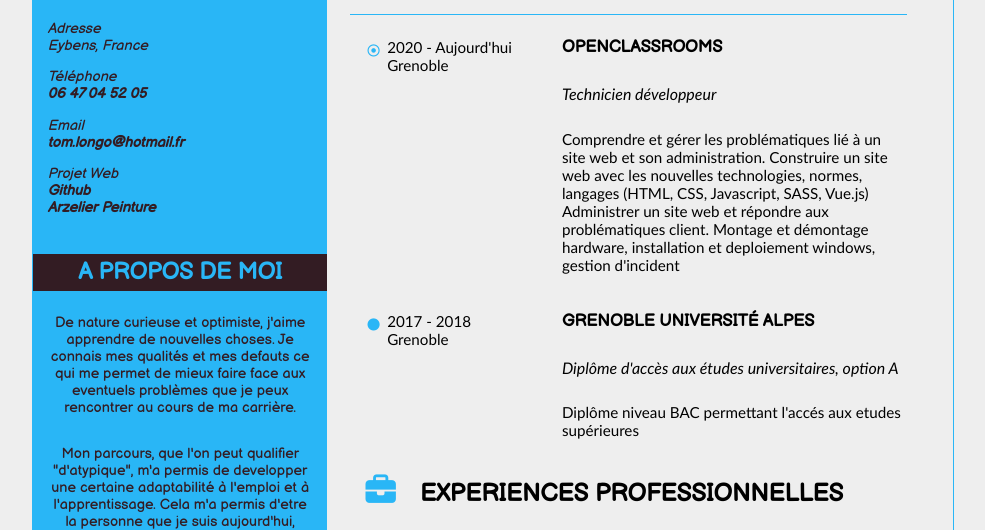
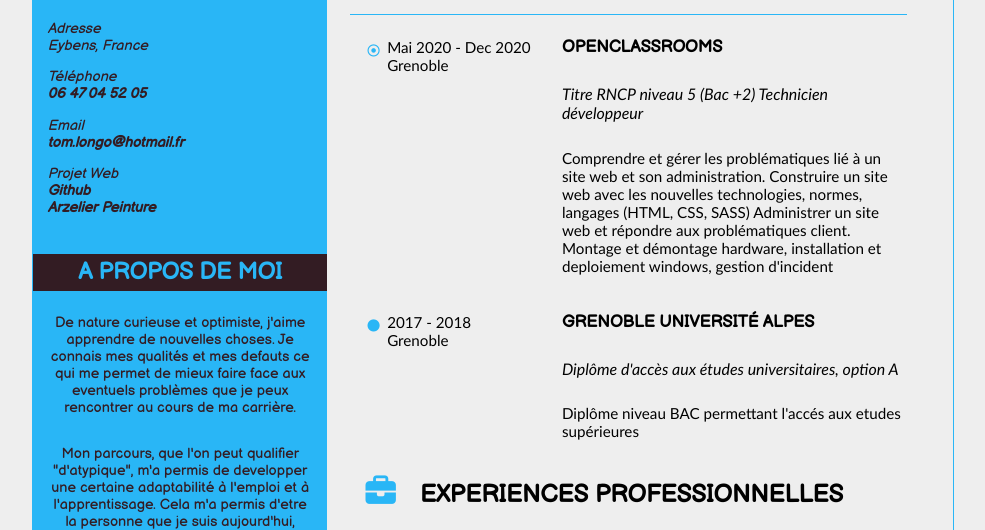
Before and after one commit to Matos-slack/CV-Html-Css-Responsive, a plain HTML site: page index.html in a window 1280 px wide. Shown: the part 256-786 px from the top of the page, without its empty margins (147-1132 px from the left). Drawn offline with Linux system fonts and the light colour scheme.

Commit message:
Update index.html

```diff
--- a/index.html
+++ b/index.html
@@ -93,7 +93,7 @@
                         <i class="far fa-dot-circle"></i>
 
                         <p class="main_contenu_date">
-                            2020 - Aujourd'hui
+                            Mai 2020 - Dec 2020
                             <br>
                             Grenoble
                         </p>
@@ -102,9 +102,9 @@
 
                             <h4>Openclassrooms</h4>
 
-                            <h5>Technicien développeur</h5>
+                            <h5>Titre RNCP niveau 5 (Bac +2) Technicien développeur</h5>
 
-                            <p>Comprendre et gérer les problématiques lié à un site web et son administration. Construire un site web avec les nouvelles technologies, normes, langages (HTML, CSS, Javascript, SASS, Vue.js) Administrer un site web et répondre aux problématiques client. Montage et démontage hardware, installation et deploiement windows, gestion d'incident</p>
+                            <p>Comprendre et gérer les problématiques lié à un site web et son administration. Construire un site web avec les nouvelles technologies, normes, langages (HTML, CSS, SASS) Administrer un site web et répondre aux problématiques client. Montage et démontage hardware, installation et deploiement windows, gestion d'incident</p>
 
                         </article>
                     </div>
@@ -127,6 +127,7 @@
                             <p>Diplôme niveau BAC permettant l'accés aux etudes supérieures</p>
 
                         </article>
+
                     </div>
                 </section>
 
```
